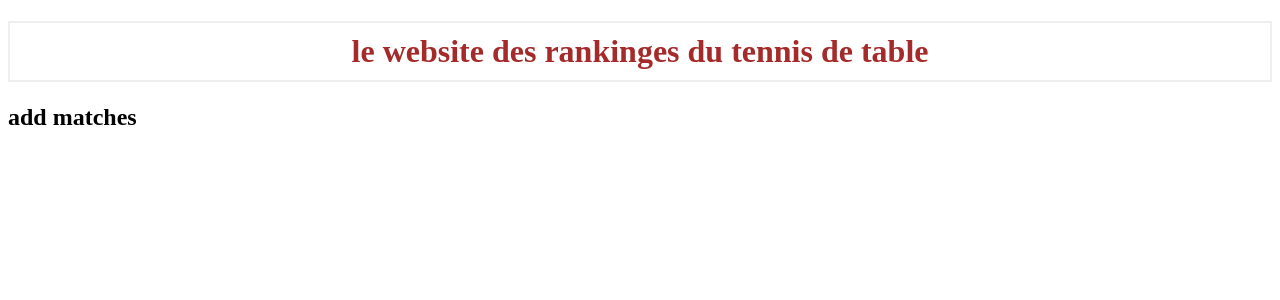
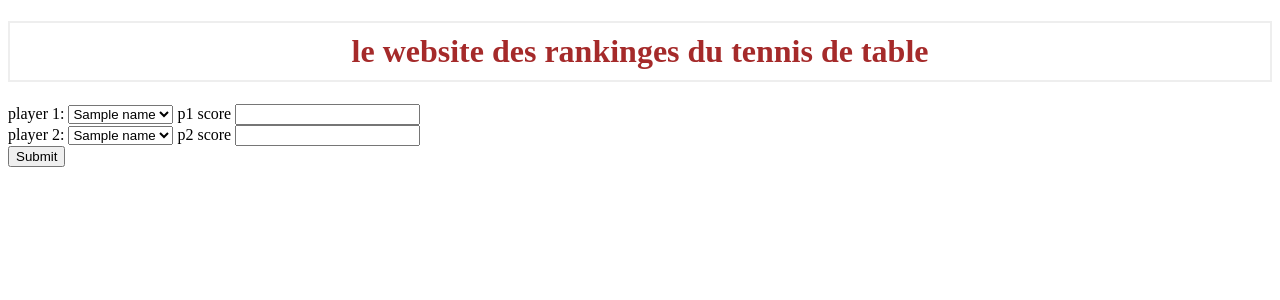
Before and after one commit to mroreoman/tabletennis, a Flask app: template templates/match.html in a window 1280 px wide. Shown: the part 26-326 px from the top of the page. Run offline with Flask 3, Linux system fonts and the light colour scheme; the template is opened without the code that fills it: most values are stand-ins (such as "Sample title", 1, 10 or a date in 2020).

Commit message:
matches front end

```diff
--- a/app.py
+++ b/app.py
@@ -8,12 +8,11 @@ def get_db_connection():
     con.row_factory = sqlite3.Row
     return con
 
-def is_name_available(name: str) -> bool:
+def get_names():
     con = get_db_connection()
     names = [row['name'] for row in con.execute('SELECT name FROM players').fetchall()]
     con.close()
-    print(names)
-    return not name in names
+    return names
 
 load_dotenv()
 app = Flask(__name__)
@@ -39,7 +38,7 @@ def player():
 
         if not name:
             flash("Name is required!")
-        elif not is_name_available(name):
+        elif not name in get_names():
             flash("Name is taken!")
         else:
             if not elo: elo = 100
@@ -53,4 +52,4 @@ def player():
 
 @app.route('/match')
 def match():
-    return render_template('match.html')
+    return render_template('match.html', names=get_names())
--- a/static/css/style.css
+++ b/static/css/style.css
@@ -4,3 +4,9 @@ h1 {
     text-align: center;
     padding: 10px;
 }
+
+.dropdown-content {
+    display: none;
+}
+
+.dropdown:hover .dropdown-content {display: block;}
--- a/templates/match.html
+++ b/templates/match.html
@@ -1,5 +1,31 @@
 {% extends 'base.html' %}
 
 {% block content %}
-    <h2>add matches</h2>
+    <form method="post">
+        <div>
+            <label for="player1">player 1: </label>
+            <select id="player1" name="player1">
+                {% for name in names %}
+                    <option value="{{ name }}">{{ name }}</option>
+                {% endfor %}
+            </select>
+
+            <label for="p1 score">p1 score</label>
+            <input type="number" id="p1 score" name="p1 score" value="{{ request.form['p1score'] }}"></input>
+        </div>
+
+        <div>
+            <label for="player2">player 2: </label>
+            <select id="player2" name="player2">
+                {% for name in names %}
+                    <option value="{{ name }}">{{ name }}</option>
+                {% endfor %}
+            </select>
+
+            <label for="p2 score">p2 score</label>
+            <input type="number" id="p2 score" name="p2 score" value="{{ request.form['p2score'] }}"></input>
+        </div>
+
+        <button type="submit">Submit</button>
+    </form>
 {% endblock %}
```
Also changed, not shown: templates/player.html (+7 -5 lines).
